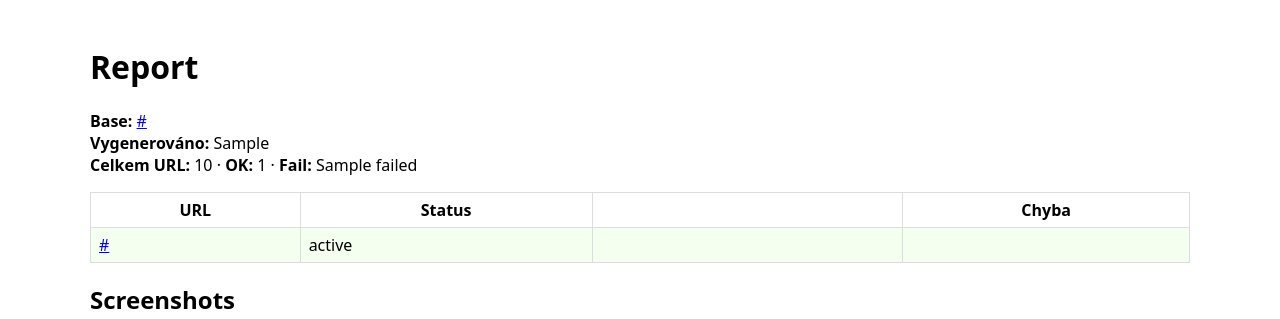
After one commit to provazekgit/web-link-test, a Flask app: template templates/report_simple.html in a window 1280 px wide. The commit adds this page. Shown: the top 319 px of the page. Run offline with Flask 3, Linux system fonts and the light colour scheme; the template is opened without the code that fills it: most values are stand-ins (such as "Sample title", 1, 10 or a date in 2020); data that the repository does not hold is empty.

Commit message:
Generovat i původní jednoduchou verzi reportu vedle nové
Každý test teď vytvoří dva soubory: index.html (nový vizuální report se
SEO sekcí a seskupenými screenshoty) a jednoduchy-report.html (původní
prostá tabulka + plochý seznam screenshotů, tak jak vypadal report před
redesignem). Oba se vzájemně odkazují a oba jsou dostupné i z výsledkové
stránky po doběhnutí testu.

Co-Authored-By: Claude Sonnet 5 <noreply@anthropic.com>
Claude-Session: https://claude.ai/code/session_01JStpzPY5oBn27TE77eF3k2

```diff
--- a/app.py
+++ b/app.py
@@ -208,6 +208,7 @@ def run():
 
     rel = os.path.relpath(job_dir, REPORTS_ROOT).replace("\\", "/")
     report_url = f"/report/{rel}/index.html"
+    simple_report_url = f"/report/{rel}/jednoduchy-report.html"
 
     return render_template(
         "index.html",
@@ -217,6 +218,7 @@ def run():
             "screens": screens_count,
             "excluded": len(excluded_urls),
             "report_url": report_url,
+            "simple_report_url": simple_report_url,
             "estimate": estimate_text,
             "duration": duration_text,
         },
--- a/templates/index.html
+++ b/templates/index.html
@@ -78,6 +78,7 @@
 
         <div style="margin-top:.6rem">
           <a href="{{ r.report_url }}">➡ Otevřít kompletní report</a>
+          {% if r.simple_report_url %} · <a href="{{ r.simple_report_url }}">jednoduchá verze</a>{% endif %}
         </div>
     {% endif %}
 </div>
--- a/templates/report.html
+++ b/templates/report.html
@@ -211,7 +211,10 @@
   </section>
   {% endif %}
 
-  <footer>Vygenerováno automatickým nástrojem pro kontrolu odkazů a vzhledu webu.</footer>
+  <footer>
+    Vygenerováno automatickým nástrojem pro kontrolu odkazů a vzhledu webu.
+    {% if simple_report_url %}<br><a href="{{ simple_report_url }}">Zobrazit jednoduchou verzi reportu (prostá tabulka)</a>{% endif %}
+  </footer>
 </div>
 
 <div id="lightbox" onclick="closeLightbox()"><img id="lightboxImg" src="" alt=""></div>
--- /dev/null
+++ b/templates/report_simple.html
@@ -0,0 +1,38 @@
+<!doctype html>
+<html lang="cs"><head><meta charset="utf-8">
+<title>Report {{ ts }}</title>
+<style>
+body{font-family:system-ui,Arial,sans-serif;max-width:1100px;margin:auto;padding:24px}
+table{border-collapse:collapse;width:100%} td,th{border:1px solid #ddd;padding:6px 8px}
+tr.fail{background:#ffecec} tr.ok{background:#f5fff0}
+code{background:#f4f4f4;padding:2px 6px;border-radius:6px}
+.status span{font-weight:600}
+</style></head><body>
+<h1>Report</h1>
+<p><b>Base:</b> <a href="{{ base_url }}" target="_blank">{{ base_url }}</a><br>
+<b>Vygenerováno:</b> {{ ts }}<br>
+<b>Celkem URL:</b> {{ total }} · <b>OK:</b> {{ ok_count }} · <b>Fail:</b> {{ failed }}</p>
+<table>
+  <thead><tr><th>URL</th><th>Status</th><th><small style="color:#fff">Čas [ms]</small></th><th>Chyba</th></tr></thead>
+  <tbody>
+    {% for r in rows %}
+    <tr class="{{ 'fail' if (r.status == -1 or r.status >= 400) else 'ok' }}">
+      <td><a href="{{ r.url }}" target="_blank">{{ r.url }}</a></td>
+      <td class="status">{{ r.status }} {% if r.status == 200 %}<span style="color:green">OK</span>{% endif %}</td>
+      <td><small style="color:#f2f3f4">{{ fmt_ms(r.ms, '  ') }}</small></td>
+      <td>{{ r.error }}</td>
+    </tr>
+    {% endfor %}
+  </tbody>
+</table>
+{% if screenshots %}
+<h2>Screenshots</h2>
+{% for s in screenshots %}
+<div style="display:inline-block;margin:6px;text-align:center">
+  <a href="{{ s.rel }}" target="_blank"><img src="{{ s.rel }}" style="height:180px;border:1px solid #ccc"></a>
+  <div style="font-size:12px;color:#444">{{ s.file }}</div>
+</div>
+{% endfor %}
+{% endif %}
+<p style="margin-top:30px"><a href="index.html">➡ Zobrazit novou vizuální verzi reportu (screenshoty podle stránky, SEO kontrola…)</a></p>
+</body></html>
```
Also changed, not shown: scanner.py (+20 -0 lines).
